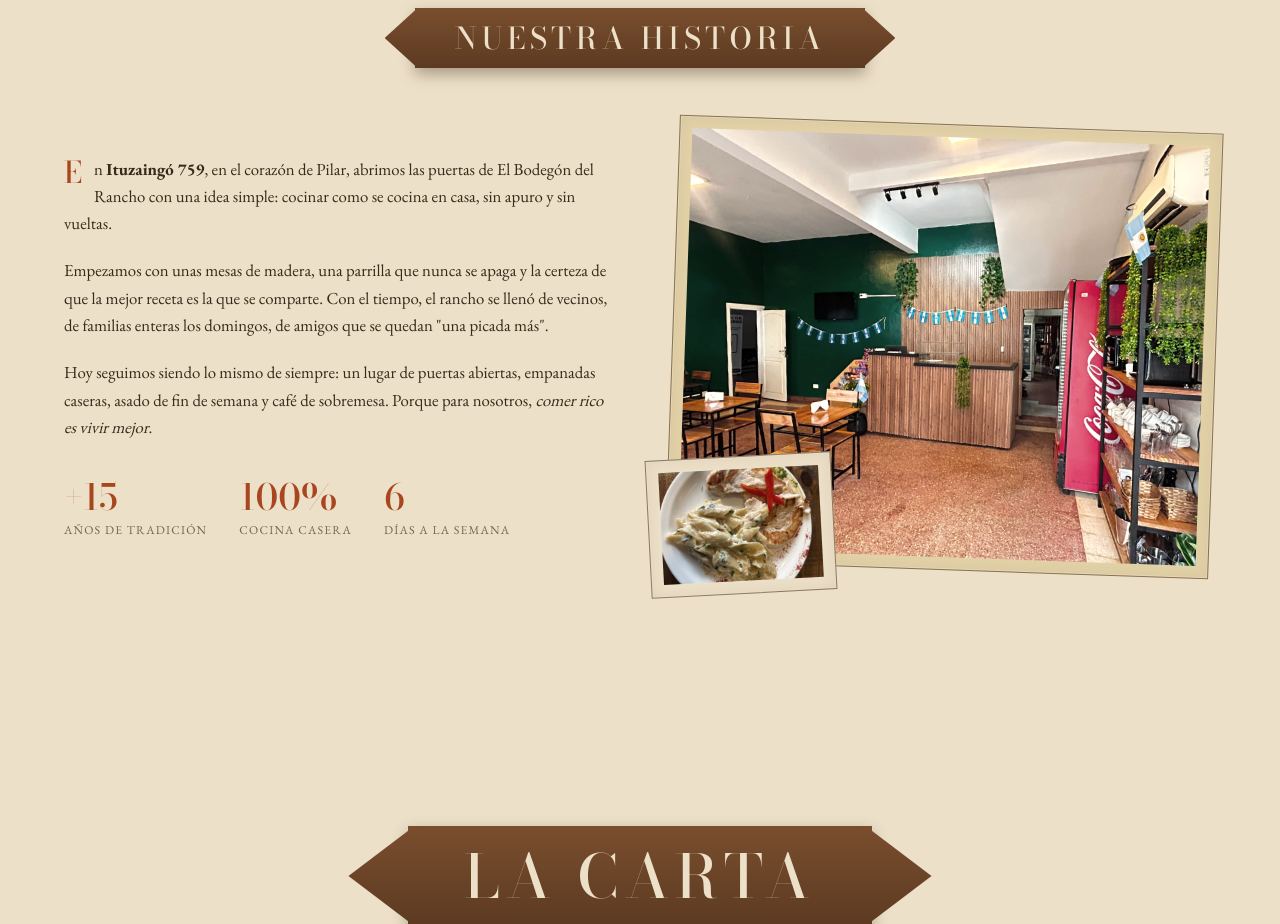
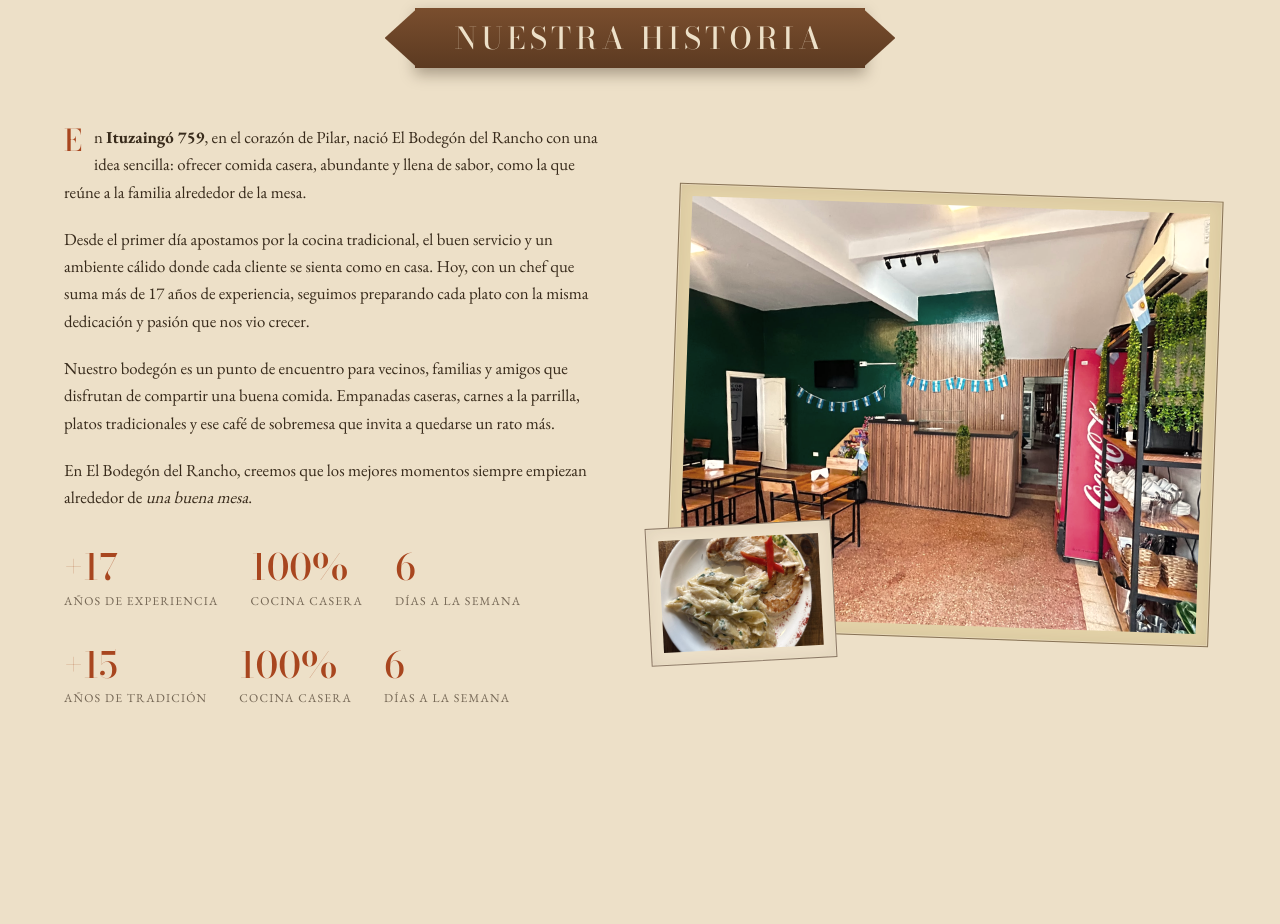
Before and after one commit to Valenpai0101/bodegon-del-rancho, a Next.js app: page / in a window 1280 px wide. Shown: the part 920-1844 px from the top of the page. Built offline with nearby package versions, Linux system fonts and the light colour scheme.

Commit message:
Update Historia.tsx

```diff
--- a/components/Historia.tsx
+++ b/components/Historia.tsx
@@ -23,26 +23,61 @@ export function Historia() {
             variants={{ show: { transition: { staggerChildren: 0.15 } } }}
             className="space-y-5 font-body text-ink/90 text-[1.05rem] leading-relaxed"
           >
+            <motion.div
+            initial="hidden"
+            whileInView="show"
+            viewport={{ once: true, margin: "-80px" }}
+            variants={{ show: { transition: { staggerChildren: 0.15 } } }}
+            className="space-y-5 font-body text-ink/90 text-[1.05rem] leading-relaxed"
+          >
             <motion.p variants={fadeUp}>
               <span className="font-display text-3xl float-left mr-3 mt-1 text-rust leading-[0.8]">
                 E
               </span>
-              n <strong>Ituzaingó 759</strong>, en el corazón de Pilar, abrimos
-              las puertas de El Bodegón del Rancho con una idea simple:
-              cocinar como se cocina en casa, sin apuro y sin vueltas.
+              n <strong>Ituzaingó 759</strong>, en el corazón de Pilar, nació
+              El Bodegón del Rancho con una idea sencilla: ofrecer comida
+              casera, abundante y llena de sabor, como la que reúne a la
+              familia alrededor de la mesa.
             </motion.p>
             <motion.p variants={fadeUp}>
-              Empezamos con unas mesas de madera, una parrilla que nunca se
-              apaga y la certeza de que la mejor receta es la que se comparte.
-              Con el tiempo, el rancho se llenó de vecinos, de familias enteras
-              los domingos, de amigos que se quedan "una picada más".
+              Desde el primer día apostamos por la cocina tradicional, el buen
+              servicio y un ambiente cálido donde cada cliente se sienta como
+              en casa. Hoy, con un chef que suma más de 17 años de
+              experiencia, seguimos preparando cada plato con la misma
+              dedicación y pasión que nos vio crecer.
             </motion.p>
             <motion.p variants={fadeUp}>
-              Hoy seguimos siendo lo mismo de siempre: un lugar de puertas
-              abiertas, empanadas caseras, asado de fin de semana y café de
-              sobremesa. Porque para nosotros, <em>comer rico es vivir
-              mejor</em>.
+              Nuestro bodegón es un punto de encuentro para vecinos, familias
+              y amigos que disfrutan de compartir una buena comida. Empanadas
+              caseras, carnes a la parrilla, platos tradicionales y ese café
+              de sobremesa que invita a quedarse un rato más.
             </motion.p>
+            <motion.p variants={fadeUp}>
+              En El Bodegón del Rancho, creemos que los mejores momentos
+              siempre empiezan alrededor de <em>una buena mesa</em>.
+            </motion.p>
+
+            <motion.div variants={fadeUp} className="pt-4 flex gap-8">
+              <div>
+                <span className="font-display text-4xl text-rust">+17</span>
+                <p className="text-xs uppercase tracking-widest text-ink/60 mt-1">
+                  Años de experiencia
+                </p>
+              </div>
+              <div>
+                <span className="font-display text-4xl text-rust">100%</span>
+                <p className="text-xs uppercase tracking-widest text-ink/60 mt-1">
+                  Cocina casera
+                </p>
+              </div>
+              <div>
+                <span className="font-display text-4xl text-rust">6</span>
+                <p className="text-xs uppercase tracking-widest text-ink/60 mt-1">
+                  Días a la semana
+                </p>
+              </div>
+            </motion.div>
+          </motion.div>
 
             <motion.div variants={fadeUp} className="pt-4 flex gap-8">
               <div>
```
